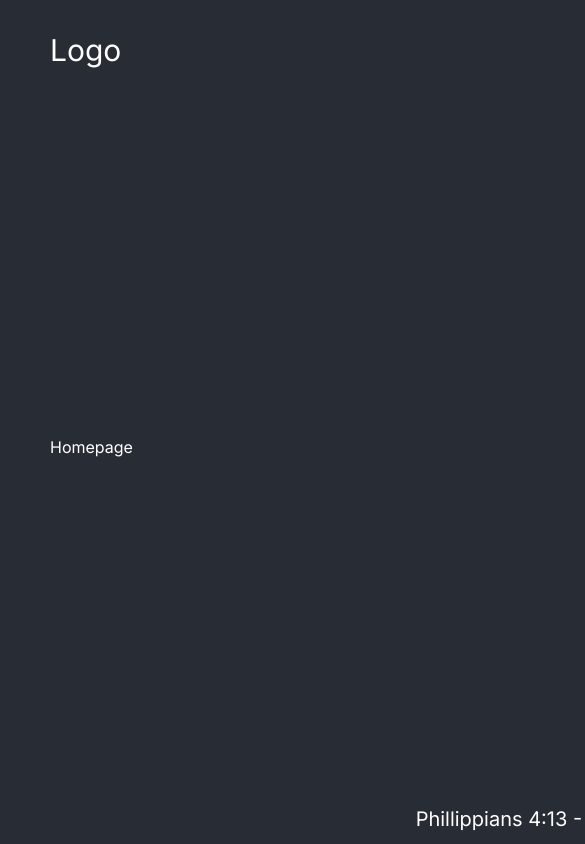
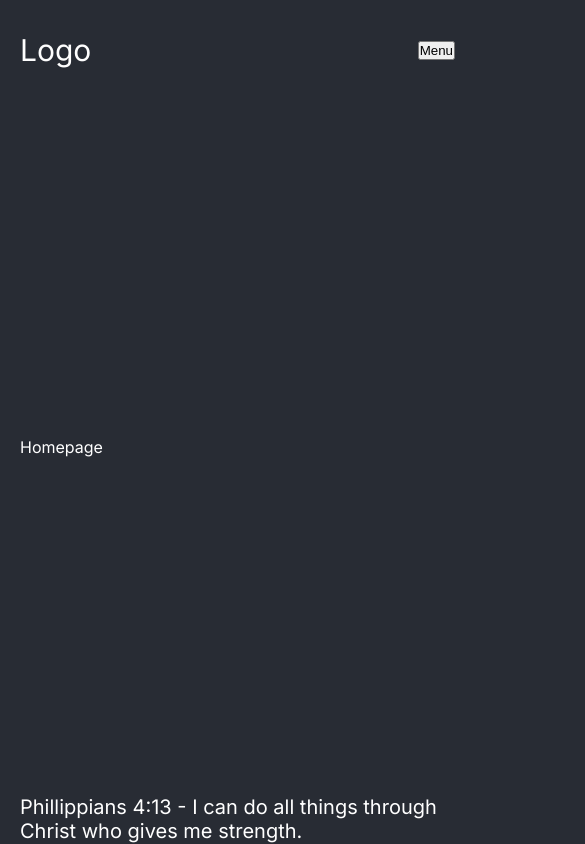
Before and after one commit to SShak/fitness, a Next.js app: page / in a window 390 px wide. Shown: the top 844 px of the page, 585 px wide, since content can reach past the window. Built offline with nearby package versions, Linux system fonts and the light colour scheme.

Commit message:
mobile setup

```diff
--- a/src/app/globals.css
+++ b/src/app/globals.css
@@ -32,3 +32,41 @@
   flex-direction: column;
   justify-content: space-between;
 }
+
+@media (max-width: 1536px) {
+  .container {
+    width: 1366px;
+  }
+}
+
+@media (max-width: 1366px) {
+  .container {
+    width: 1280px;
+  }
+}
+
+@media (max-width: 1280px) {
+  .container {
+    width: 1024px;
+    padding-left: 20px;
+    padding-right: 20px;
+  }
+}
+
+@media (max-width: 1024px) {
+  .container {
+    width: 768px;
+  }
+}
+
+@media (max-width: 768px) {
+  .container {
+    width: 640px;
+  }
+}
+
+@media (max-width: 640px) {
+  .container {
+    width: 475px;
+  }
+}
--- a/src/components/navbar/links/Links.jsx
+++ b/src/components/navbar/links/Links.jsx
@@ -1,7 +1,9 @@
+"use client";
+
 import NavLink from "./navLinks/navLinks";
 import styles from "./links.module.css";
+import { useState } from "react";
 
-const Links = () => {
 const links = [
   {
     title: "Home",
@@ -25,12 +27,30 @@
   },
 ];
 
+const Links = () => {
+  const [open, setOpen] = useState(false);
+
   return (
+    <div className={styles.container}>
       <div className={styles.links}>
         {links.map((link) => (
           <NavLink item={link} key={link.title} />
         ))}
       </div>
+      <button
+        className={styles.menuButton}
+        onClick={() => setOpen((prev) => !prev)}
+      >
+        Menu
+      </button>
+      {open && (
+        <div className={styles.mobileLinks}>
+          {links.map((link) => (
+            <NavLink item={link} key={link.title} />
+          ))}
+        </div>
+      )}
+    </div>
   );
 };
 
--- a/src/components/navbar/links/links.module.css
+++ b/src/components/navbar/links/links.module.css
@@ -3,3 +3,34 @@
   align-items: center;
   gap: 20px;
 }
+
+.menuButton,
+.mobileLinks {
+  display: none;
+}
+
+@media (max-width: 768px) {
+  .links {
+    display: none;
+  }
+
+  .menuButton {
+    display: block;
+    cursor: pointer;
+  }
+
+  .mobileLinks {
+    --pxSize: 100px;
+    position: absolute;
+    top: var(--pxSize);
+    right: 0;
+    width: 50%;
+    height: calc(100vh - var(--pxSize));
+    background-color: var(--bg);
+    display: flex;
+    flex-direction: column;
+    align-items: center;
+    justify-content: center;
+    gap: 10px;
+  }
+}
```
Lines whose indentation alone changed are shown as unchanged.
